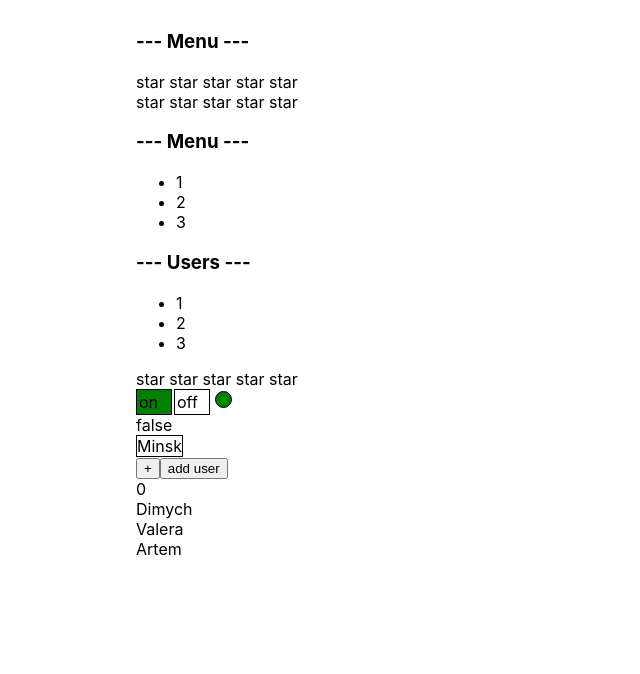
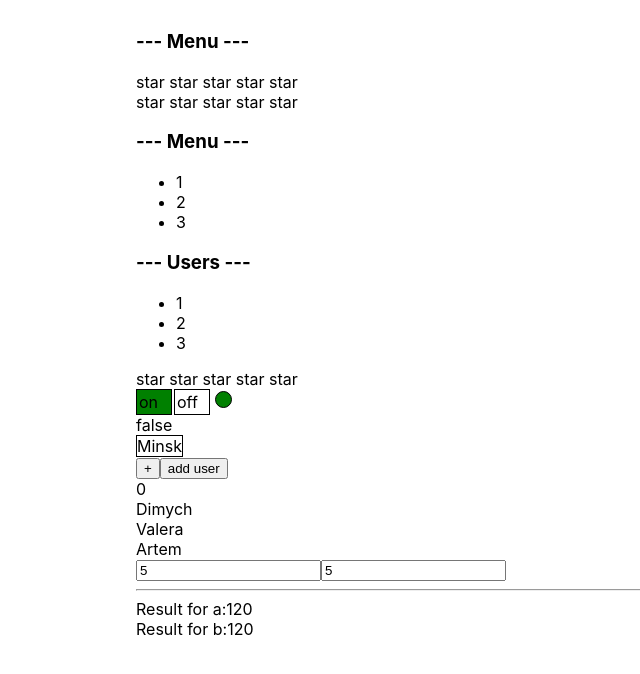
Before and after one commit to Dadeev/kabzda-simple, a React (Create React App) app: page / in a window 1280 px wide. Shown: the top 674 px of the page, without its empty margins (204-844 px from the left). Built offline with nearby package versions, Linux system fonts and the light colour scheme.

Commit message:
feat: implement usememo for some components

```diff
--- a/src/App.tsx
+++ b/src/App.tsx
@@ -1,6 +1,5 @@
 import React, {useState} from 'react';
 import './App.css';
-import {OnOff} from "./components/OnOff/OnOff";
 import {UncontrolledAccordion} from "./components/UncontrolledAccordion/UncontrolledAccordion";
 import {UncontrolledRating} from "./components/UncontrolledRating/UncontrolledRating";
 import {Rating, RatingValueType} from "./components/Rating/Rating";
@@ -9,6 +8,7 @@ import {UnControlledOnOff} from "./components/UnControlledOnOff/UnControlledOnOf
 import {action} from "@storybook/addon-actions";
 import {Select} from "./components/Select/Select";
 import {Example1} from "./ReactMemo";
+import {DifficultCountingExample} from "./UseMemo";
 
 function App() {
     console.log('App rendering')
@@ -43,6 +43,7 @@ function App() {
                 {value: '3', title: 'Kiev'}
             ]}/>
             <Example1/>
+            <DifficultCountingExample/>
         </div>
     );
 }
--- /dev/null
+++ b/src/UseMemo.tsx
@@ -0,0 +1,75 @@
+import React, {useMemo, useState} from 'react';
+
+export const DifficultCountingExample = () => {
+    const [a, setA] = useState<number>(5)
+    const [b, setB] = useState<number>(5)
+
+    let resultA = 1;
+    let resultB = 1;
+
+
+    resultA = useMemo(() => {
+        let tempResultA = 1;
+        for (let i = 1; i <= a; i++) {
+            let fake = 0;
+            while (fake < 100) {
+                fake++;
+                const fakeValue = Math.random();
+            }
+            tempResultA *= i;
+        }
+        return tempResultA
+    }, [a])
+    for (let i = 1; i <= b; i++) {
+        resultB *= i;
+    }
+
+    return (
+        <div>
+            <input value={a} onChange={(e) => {
+                setA(+e.currentTarget.value)
+            }}/>
+            <input value={b} onChange={(e) => {
+                setB(Number(e.currentTarget.value))
+            }}/>
+            <hr/>
+            <div>Result for a:{resultA}</div>
+            <div>Result for b:{resultB}</div>
+        </div>
+    );
+};
+
+
+const UsersSecret = (props: { users: string[] }) => {
+    console.log('users secret')
+    return (
+        <div>
+            {props.users.map((u, i) => <div key={i}>{u}</div>)}
+        </div>
+    )
+}
+const Users = React.memo(UsersSecret)
+
+export const HelpsToReactMemo = () => {
+    console.log('HelpsToReactMemo')
+    const [counter, setCounter] = useState(0)
+    const [users, setUsers] = useState(['Dimych', 'Valera', 'Artem'])
+    const OnClickHandler = () => {
+        setCounter(counter + 1)
+    }
+    const newArray = useMemo(() => {
+        return users.filter(u => u.toLowerCase().indexOf('a') > -1)
+    }, [users])
+
+    const addUser = () => {
+        let newUsers = [...users, 'Sveta' + new Date().getTime()]
+        setUsers(newUsers)
+    }
+
+    return <>
+        <button onClick={OnClickHandler}>+</button>
+        <button onClick={addUser}>+</button>
+        {counter}
+        <Users users={newArray}/>
+    </>
+}
```
Also changed, not shown: src/store/task.ts (deleted, +0 -25 lines), 1 other file (tests, documents, lock files or other folders).
